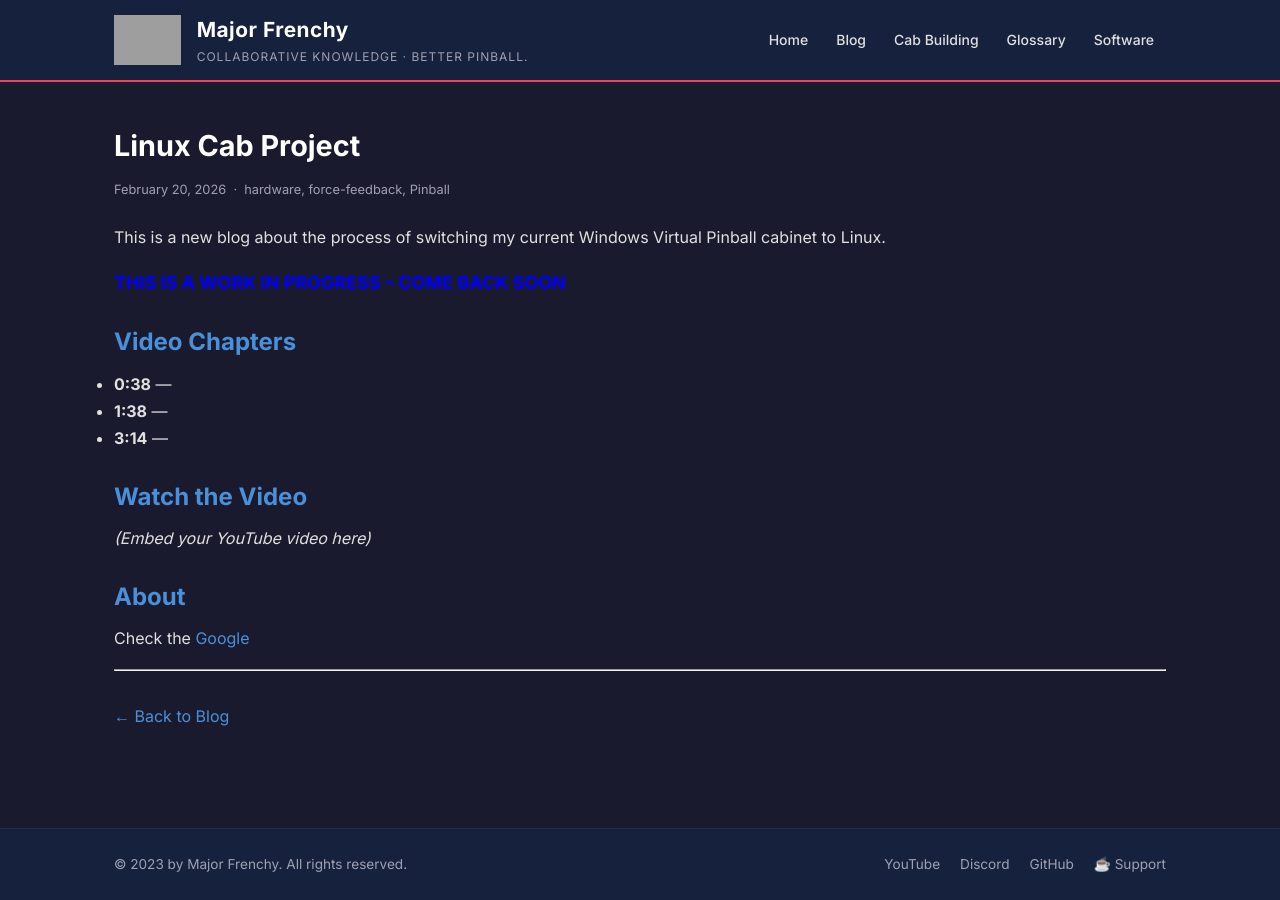
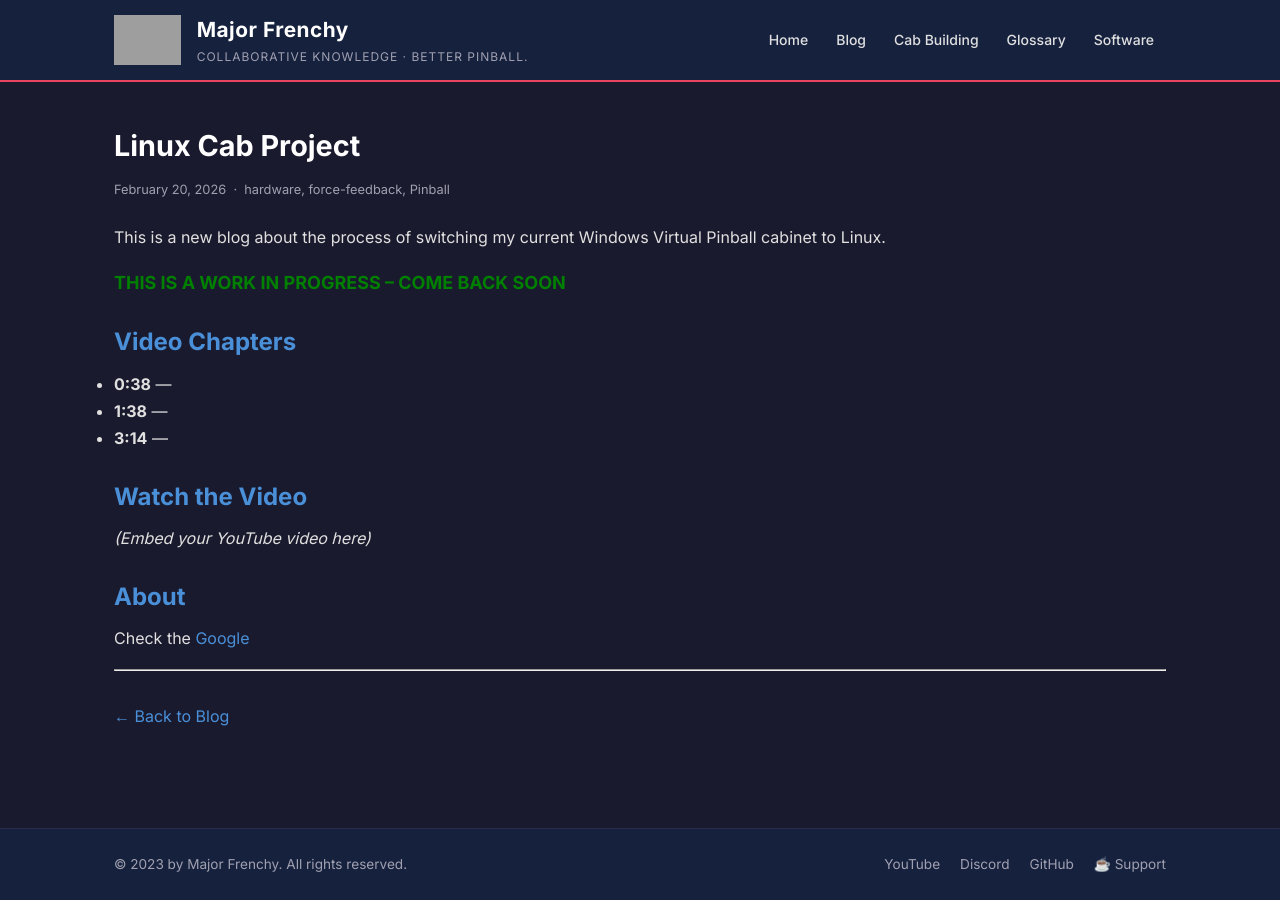
Before and after one commit to MajorFrenchy/MajorFrenchy.github.io, a Jekyll site: the page built from _posts/2026-02-20-Linux-Cab.md, in a window 1280 px wide. Built offline with Jekyll 4.4.1, drawn with Linux system fonts in a browser that asks for light colours; grey boxes are pictures that could not be loaded.

Commit message:
Update text color for work in progress notice

```diff
--- a/_posts/2026-02-20-Linux-Cab.md
+++ b/_posts/2026-02-20-Linux-Cab.md
@@ -7,7 +7,7 @@
 
 This is a new blog about the process of switching my current Windows Virtual Pinball cabinet to Linux.
 
-<span class="blue-text">THIS IS A WORK IN PROGRESS -- COME BACK SOON</span>
+<span class="green-text">THIS IS A WORK IN PROGRESS -- COME BACK SOON</span>
 
 
 
```
